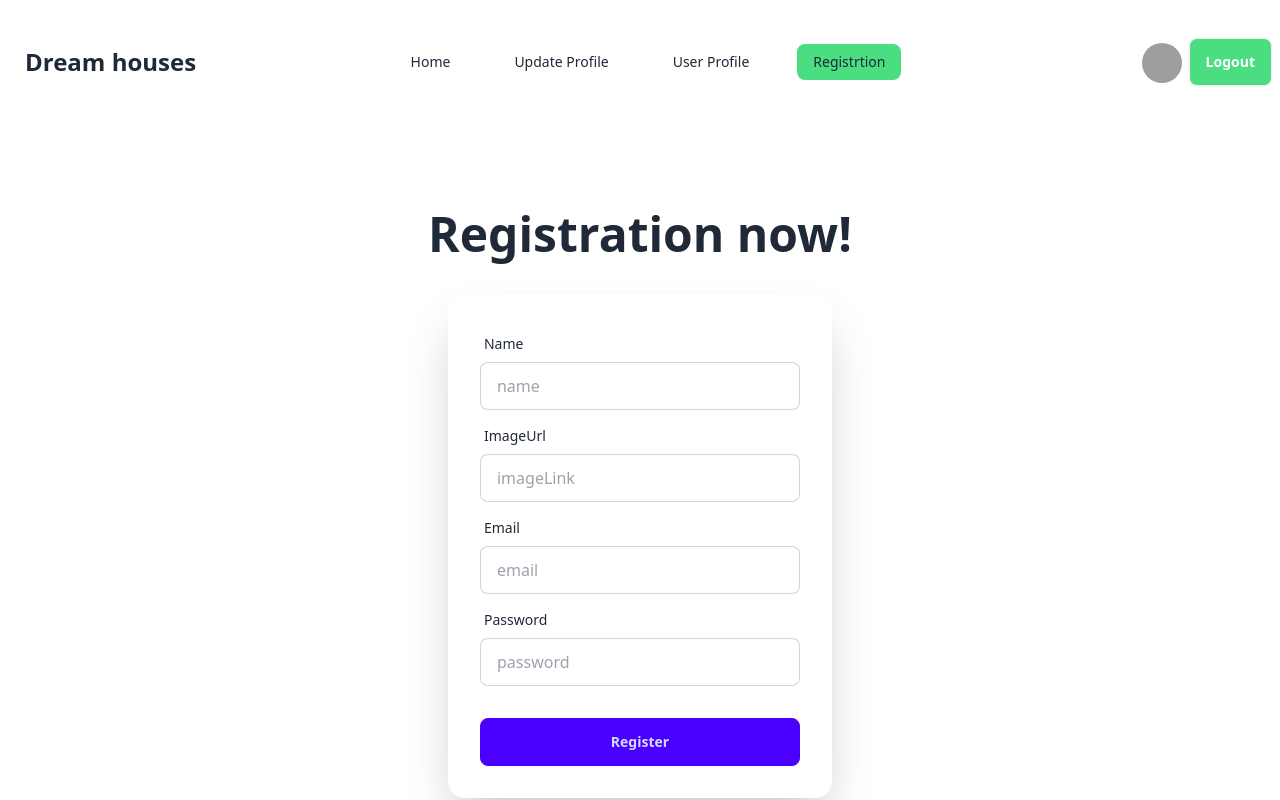
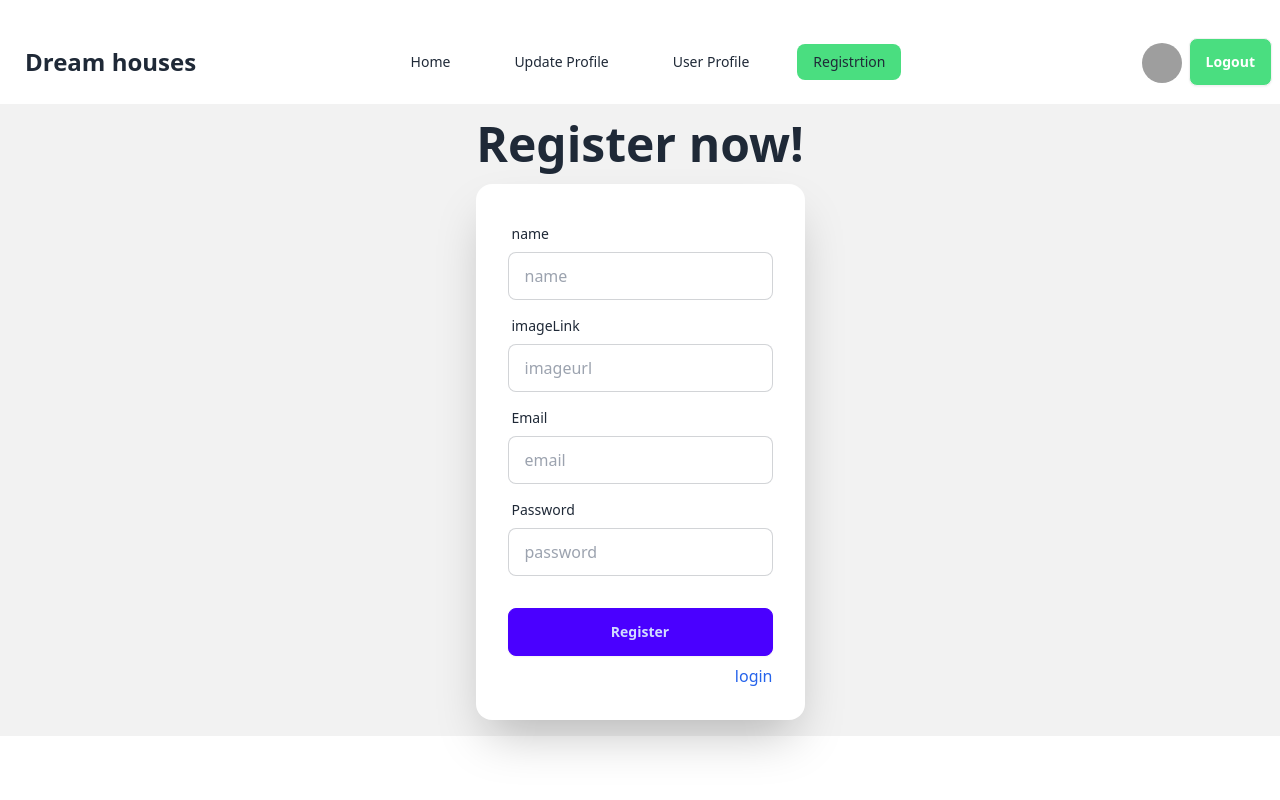
Before and after one commit to nafis200/assignmnet-9, a React (Vite) app: page /registration in a window 1280 px wide. Shown: the top 800 px of the page. Built offline with nearby package versions, Linux system fonts and the light colour scheme; grey boxes are pictures that could not be loaded.

Commit message:
new register form

```diff
--- a/src/cards/form/Registration.jsx
+++ b/src/cards/form/Registration.jsx
@@ -1,78 +1,95 @@
-
-import { useForm } from "react-hook-form";
 import { Helmet } from 'react-helmet';
+import { TbPasswordUser } from 'react-icons/tb';
+import { ToastContainer, toast } from 'react-toastify';
+import 'react-toastify/dist/ReactToastify.css';
 
 const Registration = () => {
-
-   const {register,handleSubmit,reset,formState:{errors}} = useForm()
-
-   const handleRegistration = (data)=>{
-         console.log(data);
-         reset()
+  const handleregister = e =>{
+      e.preventDefault();
+      const data = new FormData(e.target);
+      const email = data.get("email");
+      const name = data.get("name")
+      const password = data.get("password")
+      const image = data.get("image")
+      if(!name && !email && !password && !image){
+          toast.error('please fill up the form')
+          return
       }
-
+      if(!name){
+         toast.error('please fill up the name field')
+         return
+      }
+      if(!email){
+         toast.error('please fill up the email field')
+         return
+      }
+      if(!image){
+         toast.error('please fill up the image field')
+         return
+      }
+      if(!password){
+         toast.error('please fill up the password field')
+         return
+      }
+      if(password.length < 6){
+        toast.error('password must be 6 character')
+        return
+      }
+      if( !/^(?=.*[a-z])(?=.*[A-Z]).+$/.test(password)){
+         toast.error('password must be uppercase and lowercase character')
+         return
+      }
+      e.target.reset()
+  }
   return (
     <div>
       <Helmet>
             <title>Registration page</title>
         </Helmet>
-        <div className="hero min-h-screen ">
+        <div className="hero bg-base-200">
   <div className="hero-content flex-col">
     <div className="text-center">
-      <h1 className="lg:text-5xl md:text-3xl text-xl font-bold mb-5 -ml-8 lg:ml-0 md:ml-0">Registration now!</h1>
+      <h1 className="lg:text-5xl md:text-3xl text-2xl font-bold">Register now!</h1>
     </div>
-    <div className="card shrink-0 w-full max-w-sm shadow-2xl bg-base-100 -ml-5 lg:ml-0 md:ml-0">
-      <form  onSubmit={handleSubmit(handleRegistration)} className="card-body">
+    <div className="card shrink-0 w-full max-w-sm shadow-2xl bg-base-100">
+      <form onSubmit={handleregister} className="card-body">
         <div className="form-control">
           <label className="label">
-            <span className="label-text">Name</span>
+            <span className="label-text">name</span>
           </label>
-          <input {...register('name',{
-             required: 'input field is required',
-             minLength:{value:3,message:'min length3'}
-          })} type="text" placeholder="name" name="name" className={`input input-bordered`}   />
-           {errors.name && <p className="text-red-600 font-bold py-2">{errors.name.message}</p>}
+          <input type="text" name="name" placeholder="name" className="input input-bordered"/>
         </div>
         <div className="form-control">
           <label className="label">
-            <span className="label-text">ImageUrl</span>
+            <span className="label-text">imageLink</span>
           </label>
-          <input {...register('image',{
-             required: 'input field is required'
-          })} type="text" placeholder="imageLink" name="image" className={`input input-bordered`}   />
-           {errors.name && <p className="text-red-600 font-bold py-2">{errors.name.message}</p>}
+          <input type="text" placeholder="imageurl"
+          name ="image"
+          className="input input-bordered"/>
         </div>
         <div className="form-control">
           <label className="label">
             <span className="label-text">Email</span>
           </label>
-          <input  {...register('email',{
-             required: 'input field is required'
-          })} type="email" placeholder="email" name="email" className="input input-bordered"  />
-          {errors.email && <p className="text-red-600 font-bold py-2">{errors.email.message}</p>}
+          <input type="email" placeholder="email" name="email" className="input input-bordered" />
         </div>
         <div className="form-control">
           <label className="label">
             <span className="label-text">Password</span>
           </label>
-          <input  {...register('pass',{
-            required:'password is required',
-            minLength:{value: 6, message:'password must be at least 6 character'},
-            validate: (value) =>
-            /^(?=.*[a-z])(?=.*[A-Z]).+$/.test(value) || 'Password must contain at least one uppercase and lowercase letter',
-          })} type="password" placeholder="password" name="pass"  className="input input-bordered"  />
-          {errors.pass && <p>{errors.pass.message}</p>}
+          <input type="password" placeholder="password"
+          className="input input-bordered"
+          name="password" />
         </div>
-
         <div className="form-control mt-6">
-          <button type='submit' className="btn btn-primary">Register</button>
-
+          <button className="btn btn-primary">Register</button>
         </div>
+        <div className='flex justify-end text-blue-600'>login</div>
       </form>
-
     </div>
   </div>
 </div>
+  <ToastContainer></ToastContainer>
     </div>
   );
 };
```
Also changed, not shown: src/cards/Detail.jsx (line endings or trailing spaces). Lines whose indentation alone changed are shown as unchanged.
